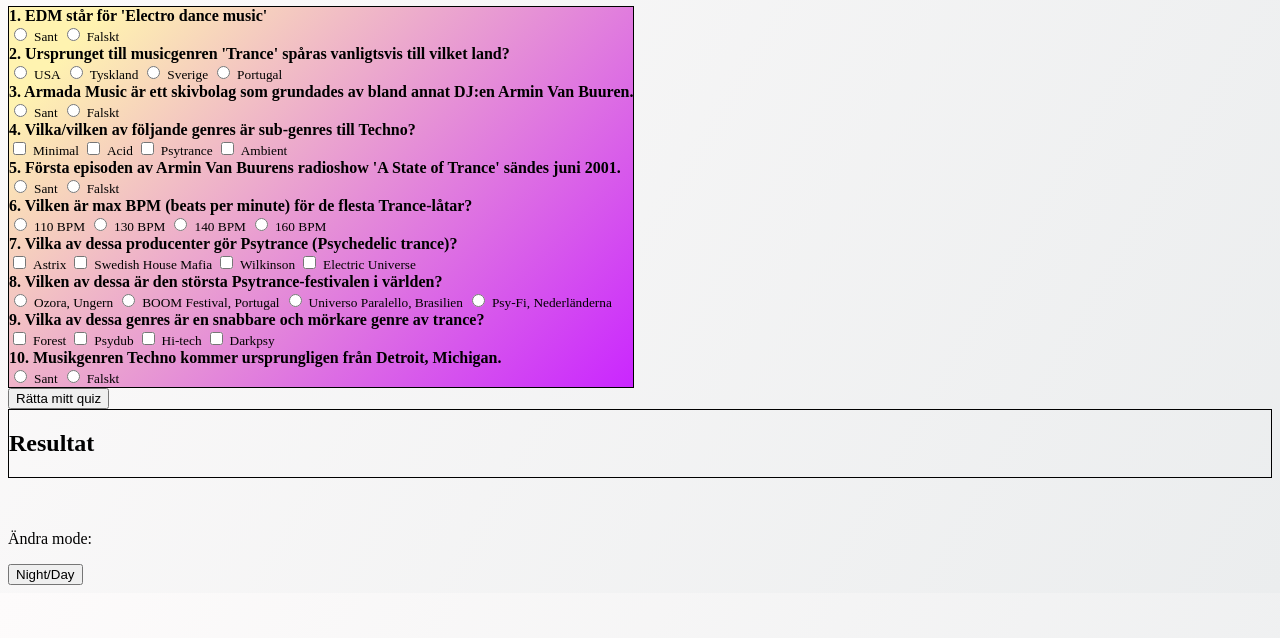
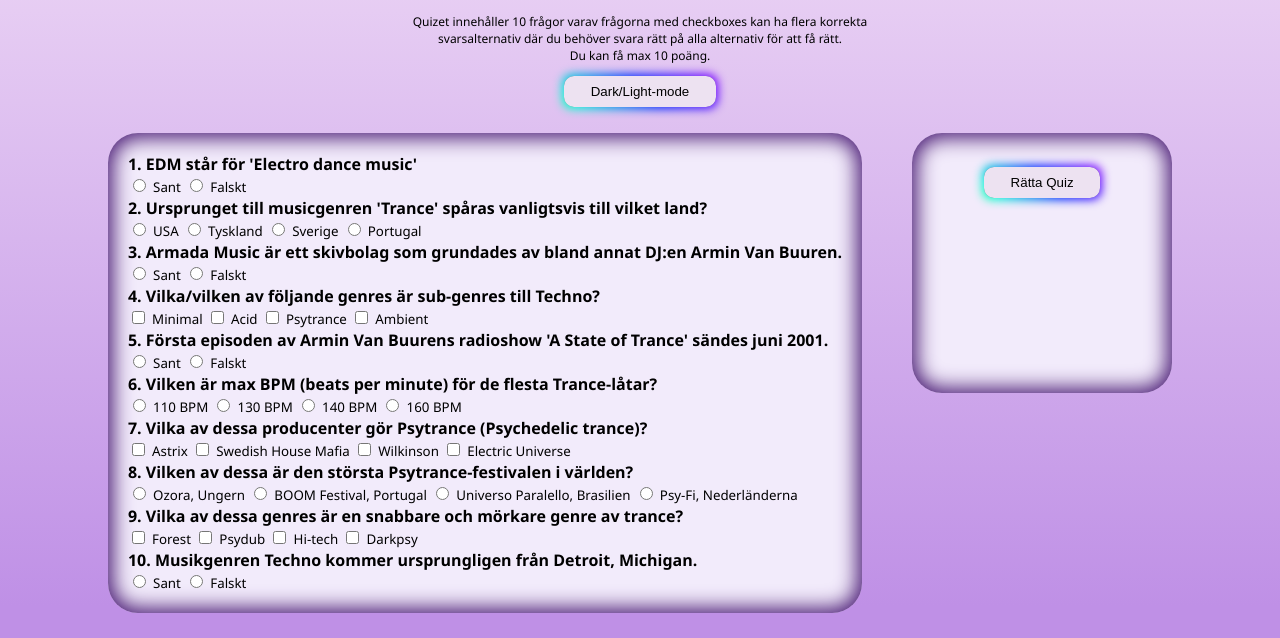
Before and after one commit to Viktoria-L/Quiz-School-Assignment, a plain HTML site: page index.html in a window 1280 px wide. Shown: the part 162-800 px from the top of the page. Drawn offline with Linux system fonts and the light colour scheme.

Commit message:
Färdigt projekt

```diff
--- a/index.html
+++ b/index.html
@@ -9,27 +9,27 @@
     <script src="index.js" defer></script>
 </head>
 <body>
+    <div class="header">
         <h1>Välkommen till Ankademin Quiz!</h1>
-    <p>Viktorias Music-edition</p>
-    <p class="instruktion"><small>Quizet innehåller 10 frågor varav frågorna med checkboxes kan ha flera korrekta svarsalternativ där du behöver svara rätt på alla alternativ för att få rätt.
+        <img src="notes.svg" alt="music" width="25px" height="25px">
+        <p>Music-edition</p>
+       <p class="instruktion">Quizet innehåller 10 frågor varav frågorna med checkboxes kan ha flera korrekta
+            <br>svarsalternativ där du behöver svara rätt på alla alternativ för att få rätt.
             <br>
-    Du kan få max 10 poäng.</small></p>
-
+            Du kan få max 10 poäng.</p>
+            <div class="changeModes">
+                <button class="changeMode">Dark/Light-mode</button>
+            </div>
+        </div>
+        <div class="container">
             <div class="questionDiv"></div>
-    <br>
-    <button id="correctMyQuiz">Rätta mitt quiz</button>
-    <br>
-    <div class="resultDiv">
-        <h2>Resultat</h2>
+            <div class="showResults">
+                <div class="correctBtn">
+                    <button id="correctMyQuiz">Rätta Quiz</button>
                 </div>
-    <br>
-
-    <div class="answers">
+                <div class="results"></div>
             </div>
-    <br>
-    <div class="changeModes">
-        <p>Ändra mode:</p>
-        <button class="changeMode">Night/Day</button>
         </div>
     </body>
+
 </html>
--- a/index.js
+++ b/index.js
@@ -123,15 +123,15 @@ let myQuestionArray = [
 //Variabler för att peka på rätt HTML-element som de olika Div:sen eller buttons.
 const questionDiv = document.querySelector(".questionDiv");
 const correctBtn = document.querySelector("#correctMyQuiz");
-const resultDiv = document.querySelector(".resultDiv");
+const resultDiv = document.querySelector(".results");
+let body = document.body;
 let questionFour; //  Deklarerar variabler för checkbox-frågorna. De heter frågans rätta plats i quizet , index är -1.
 let questionSeven;
 let questionNine;
 let allCheckedBoxes;
-let isCorrected = false;
+let isCorrected = false; //Sätter en boolean för att hålla reda på om quizet är rättat eller ej.
 
-createQuiz();
-const allRadioButtons = document.querySelectorAll("input[type='radio']"); //??
+createQuiz(); //Bygger quizet från start
 const allCheckboxes = document.querySelectorAll("input[type='checkbox']"); // Hämta alla checkboxes inför filtrering, finns 12 st checkbox-alternativ
 
 //Filtrerings-funktion för att få ut icheckade checkbox-frågorna i arrays
@@ -141,11 +141,10 @@ let checkboxFilter = () => {
   questionSeven = [];
   questionNine = [];
 
-  allCheckedBoxes = document.querySelectorAll(
-    //hämtar icheckade boxes
-    "input[type='checkbox']:checked"
+  allCheckedBoxes = document.querySelectorAll( //hämtar icheckade boxes
+     "input[type='checkbox']:checked"
   );
-
+//Sorterar in icheckade boxes i arrays för den specifika frågan
   allCheckedBoxes.forEach((box) => {
     if (box.name === "question3") {
       questionFour.push(box.value);
@@ -161,14 +160,13 @@ allCheckboxes.forEach((box) => {
   box.addEventListener("change", checkboxFilter);
 });
 
-correctBtn.addEventListener("click", () => {
+correctBtn.addEventListener("click", () => {//OM quizet inte är rättat så rättas det, annars får man en alert
   if (!isCorrected) {
     correctMyQuiz();
   } else {
- myAlert();
-  };
-  });
-
+    myAlert();
+  }
+});
 
 //Funktion för att skapa quizet
 function createQuiz() {
@@ -215,37 +213,35 @@ function correctMyQuiz() {
 
   //Loopa igenom alla frågor för att kolla vad användaren svarat och ge poäng om svaret överensstämmer med correctAnswer
   myQuestionArray.forEach((question, index) => {
-    let para = document.createElement("para");
+    let para = document.createElement("p");
     const questionOption = allOptions[index];
     let isOptionChecked = `input[name=question${index}]:checked`;
     let userAnswers = (questionOption.querySelector(isOptionChecked) || {})
       .value;
 
     if (question.type === "radio") {
-      incorrectAnswer(userAnswers === question.correctAnswer[0]);
+      correctOrNot(userAnswers === question.correctAnswer[0]);
     }
     if (question.type === "checkbox") {
-      incorrectAnswer(
+      correctOrNot(
         compareArrays(questionFour, question.correctAnswer) ||
           compareArrays(questionSeven, question.correctAnswer) ||
           compareArrays(questionNine, question.correctAnswer)
       );
     }
 
-    function incorrectAnswer(condition) {
+    function correctOrNot(condition) {
       if (condition) {
         score++;
         allOptions[index].style.color = "green";
         para.innerText = `Du har svarat rätt!\n ${question.info}`;
         para.style.display = "inline";
-        para.style.color = "black";
         para.style.fontSize = "12px";
         allOptions[index].append(para);
       } else {
-        allOptions[index].style.color = "red";
+        allOptions[index].style.color = "#ff3c38";
         para.innerText = `Du har svarat fel!\n Rätt svar är: ${question.correctAnswer}. ${question.info}`;
         para.style.display = "inline";
-        para.style.color = "black";
         para.style.fontSize = "12px";
         allOptions[index].append(para);
       }
@@ -275,12 +271,11 @@ function correctMyQuiz() {
 //Darkmode/Lightmode-knapp
 let tooglemodeBtn = document.querySelector(".changeMode");
 tooglemodeBtn.addEventListener("click", () => {
-  let body = document.body;
   body.classList.toggle("darkmode");
-});
+ });
 
+ //Funktion för att jämföra arrayer
 function compareArrays(a, b) {
-  //Funktion för att jämföra arrayer
   return a.toString() === b.toString();
 }
 
@@ -288,4 +283,5 @@ function myAlert() {
   let text = "Du har redan rättat ditt quiz!\nTryck OK för att nollställa.";
   if (confirm(text) == true) {
     window.location.reload();
-  }}
+  }
+}
--- a/style.css
+++ b/style.css
@@ -1,35 +1,256 @@
 body {
-    background-image: linear-gradient(120deg, #fdfbfb 0%, #ebedee 100%);
+    background: rgb(237,211,244);
+    background: linear-gradient(180deg, rgba(237,211,244,0.76234243697479) 0%, rgba(191,144,230,1) 96%);
      color: black;
+     font-family:'Segoe UI', Tahoma, Geneva, Verdana, sans-serif;
+     margin: 0;
+}
+.darkmode p {
+    color:white;
+}
+.header{
+    padding-top: 5px;
+    padding-bottom: 1px;
+    text-align: center;
 }
 h1 {
     color:rebeccapurple;
 }
-.darkmode {
-    background-color: black;
+.container {
+  display: flex;
+ flex-flow: row nowrap;
+  justify-content: center;
+  align-items:flex-start;
+    /* width: 80%;
+    padding-bottom: 30px;
+    margin: 0 auto; */
+}
+.container > * {
+  margin: 25px;
+    background: #F2EBFB;
+    border-radius: 30px;
+    box-shadow: inset 0 0 20px 5px #491A74;
+}
+.questionDiv {
+    padding: 20px;
+}
+
+.showResults{
+    width: 260px;
+    height: 260px;
+
+}
+
+.correctBtn {
+       display: flex;
+       justify-content: center;
+       align-items: center;
+       height: 100px;
+}
+
+/* Rätta mitt quiz-knappen */
+#correctMyQuiz {
+  padding: 0.6em 2em;
+  border: none;
+  outline: none;
+  color: rgb(0, 0, 0);
+  background: #111;
+  cursor: pointer;
+  position: relative;
+  z-index: 0;
+  border-radius: 10px;
+  user-select: none;
+  -webkit-user-select: none;
+  touch-action: manipulation;
+}
+
+.darkmode #correctMyQuiz {
+  padding: 0.6em 2em;
+  border: none;
+  outline: none;
+  color: rgb(255, 255, 255);
+  background: #111;
+  cursor: pointer;
+  position: relative;
+  z-index: 0;
+  border-radius: 10px;
+  user-select: none;
+  -webkit-user-select: none;
+  touch-action: manipulation;
+}
+
+#correctMyQuiz:before {
+  content: "";
+  background: linear-gradient(
+    45deg,
+    #ff0000,
+    #ff7300,
+    #fffb00,
+    #48ff00,
+    #00ffd5,
+    #002bff,
+    #7a00ff,
+    #ff00c8,
+    #ff0000
+  );
+  position: absolute;
+  top: -2px;
+  left: -2px;
+  background-size: 400%;
+  z-index: -1;
+  filter: blur(5px);
+  -webkit-filter: blur(5px);
+  width: calc(100% + 4px);
+  height: calc(100% + 4px);
+  animation: glowing-button-85 20s linear infinite;
+  transition: opacity 0.3s ease-in-out;
+  border-radius: 10px;
+}
+
+@keyframes glowing-button-85 {
+  0% {
+    background-position: 0 0;
+  }
+  50% {
+    background-position: 400% 0;
+  }
+  100% {
+    background-position: 0 0;
+  }
+}
+
+#correctMyQuiz:after {
+  z-index: -1;
+  content: "";
+  position: absolute;
+  width: 100%;
+  height: 100%;
+  background: rgb(237, 226, 241);
+  left: 0;
+  top: 0;
+  border-radius: 10px;
+}
+.darkmode #correctMyQuiz:after {
+  z-index: -1;
+  content: "";
+  position: absolute;
+  width: 100%;
+  height: 100%;
+  background: rgb(0, 0, 0);
+  left: 0;
+  top: 0;
+  border-radius: 10px;
+}
+
+.instruktion {
+  font-size: 12px;
+}
+.results {
+  padding: 10px;
+  text-align: center;
+  font-size: 14px;
+}
+
+.darkmode{
+    background: #11001C;
   color: white;
 }
 
-.instruktion {
-    border: 1px solid black;
-}
-.darkmode .questionDiv {
-    background-image: linear-gradient(to top, #30cfd0 0%, #330867 100%);
-}
-.questionDiv {
-    background-image: linear-gradient( 135deg, #FFF3B0 10%, #CA26FF 100%);
-    border: 1px solid black;
-    margin:auto;
-    display: inline-block;
+.darkmode .container > * {
+  background: #220135;
+  box-shadow: inset 0 0 20px 5px #8641c7;
 }
 
-.resultDiv {
-    border: 1px solid black;
+/* Ändra mode-knappen */
+.changeMode {
+  padding: 0.6em 2em;
+  border: none;
+  outline: none;
+  color: rgb(0, 0, 0);
+  background: #111;
+  cursor: pointer;
+  position: relative;
+  z-index: 0;
+  border-radius: 10px;
+  user-select: none;
+  -webkit-user-select: none;
+  touch-action: manipulation;
 }
 
-/* .changeMode { button
+.darkmode .changeMode {
+  padding: 0.6em 2em;
+  border: none;
+  outline: none;
+  color: rgb(255, 255, 255);
+  background: #111;
+  cursor: pointer;
+  position: relative;
+  z-index: 0;
+  border-radius: 10px;
+  user-select: none;
+  -webkit-user-select: none;
+  touch-action: manipulation;
+}
 
+.changeMode:before {
+  content: "";
+  background: linear-gradient(
+    45deg,
+    #ff0000,
+    #ff7300,
+    #fffb00,
+    #48ff00,
+    #00ffd5,
+    #002bff,
+    #7a00ff,
+    #ff00c8,
+    #ff0000
+  );
+  position: absolute;
+  top: -2px;
+  left: -2px;
+  background-size: 400%;
+  z-index: -1;
+  filter: blur(5px);
+  -webkit-filter: blur(5px);
+  width: calc(100% + 4px);
+  height: calc(100% + 4px);
+  animation: glowing-button-85 20s linear infinite;
+  transition: opacity 0.3s ease-in-out;
+  border-radius: 10px;
 }
-.#correctMyQuiz { button
+
+@keyframes glowing-button-85 {
+  0% {
+    background-position: 0 0;
+  }
+  50% {
+    background-position: 400% 0;
+  }
+  100% {
+    background-position: 0 0;
+  }
 }
-*/
+
+.changeMode:after {
+  z-index: -1;
+  content: "";
+  position: absolute;
+  width: 100%;
+  height: 100%;
+  background: rgb(237, 226, 241);
+  left: 0;
+  top: 0;
+  border-radius: 10px;
+}
+.darkmode .changeMode:after {
+  z-index: -1;
+  content: "";
+  position: absolute;
+  width: 100%;
+  height: 100%;
+  background: rgb(0, 0, 0);
+  left: 0;
+  top: 0;
+  border-radius: 10px;
+}
```
Also changed, not shown: notes.svg (added). Lines whose indentation alone changed are shown as unchanged.
